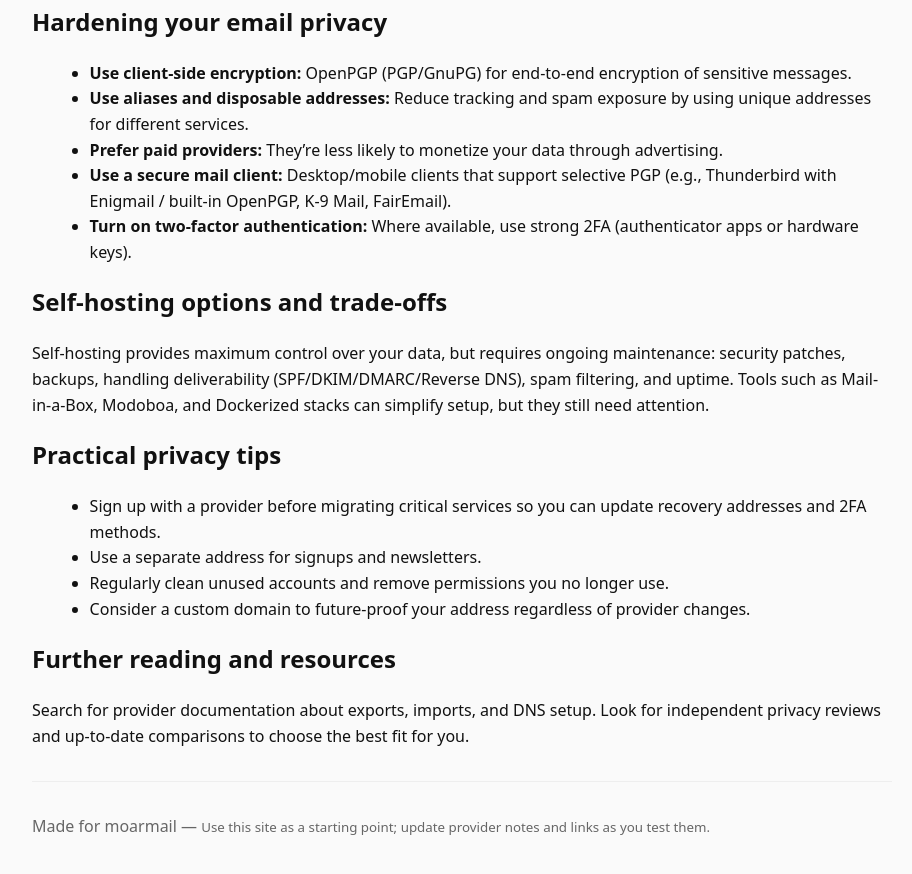
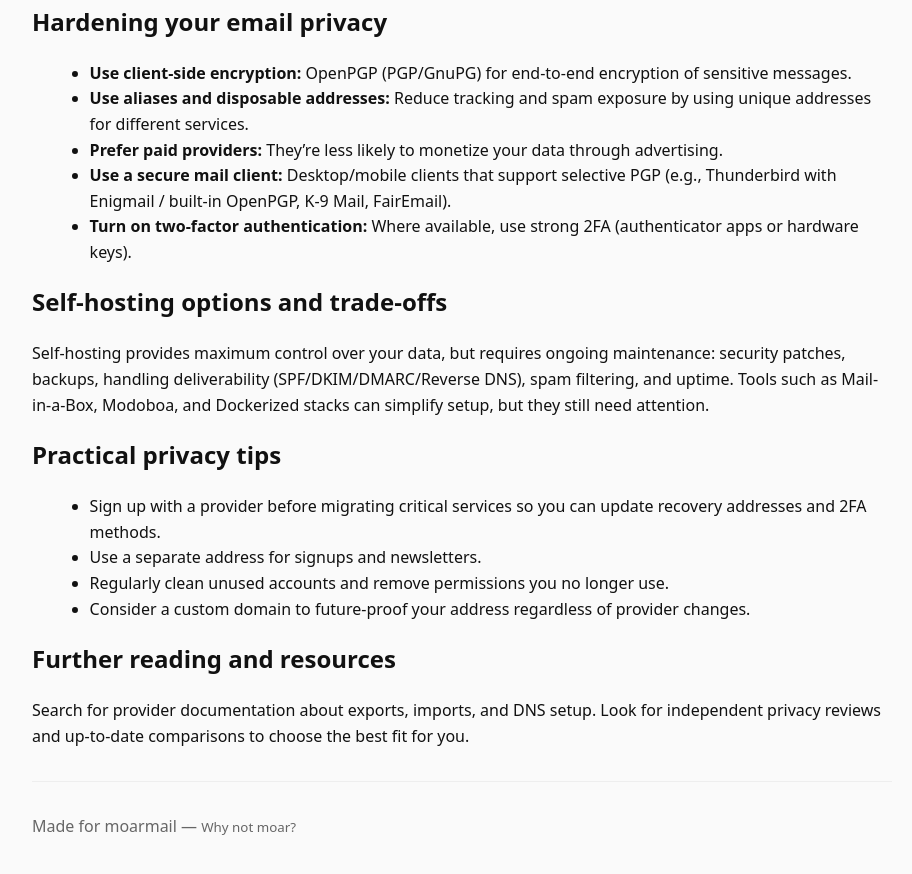
Before and after one commit to moarmail/privacy-email-alternatives, a plain HTML site: page index.html in a window 1280 px wide. Shown: the part 1369-2243 px from the top of the page, without its empty margins (178-1090 px from the left). Drawn offline with Linux system fonts and the light colour scheme.

Commit message:
Update footer text in index.html

```diff
--- a/index.html
+++ b/index.html
@@ -92,7 +92,7 @@
     </section>
 
     <footer class="site-footer">
-      <p>Made for moarmail — <small>Use this site as a starting point; update provider notes and links as you test them.</small></p>
+      <p>Made for moarmail — <small>Why not moar?</small></p>
     </footer>
   </main>
 </body>
```
